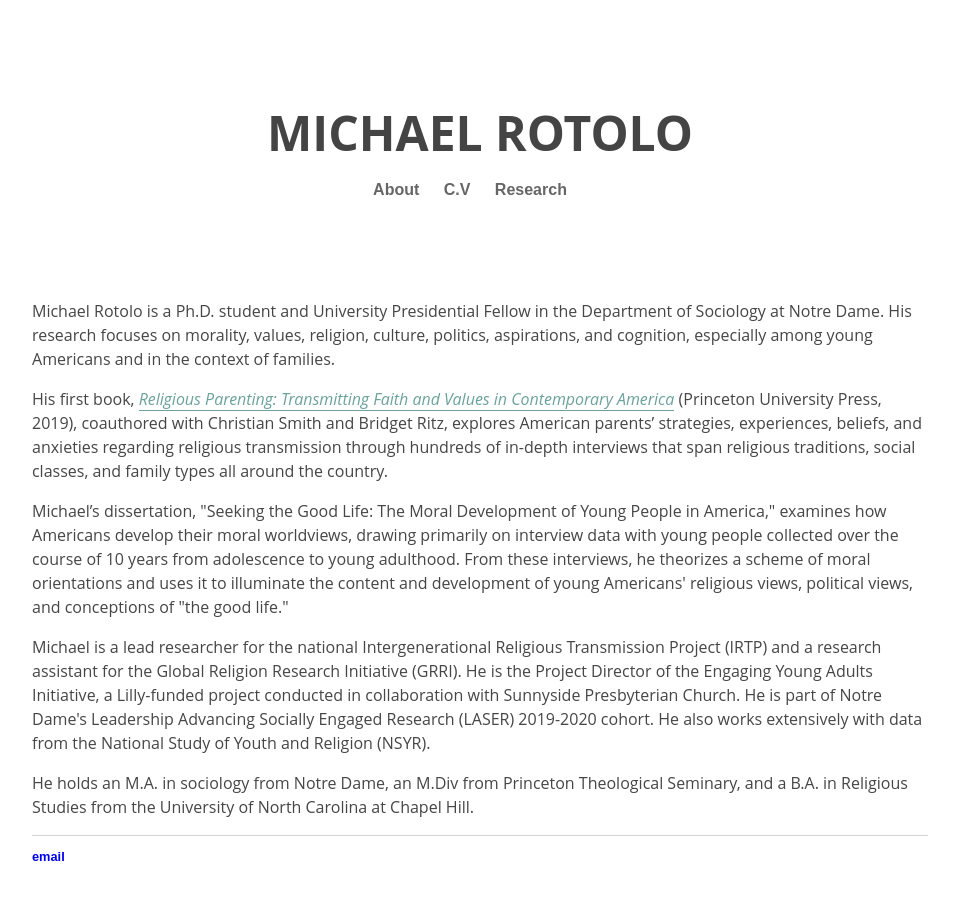
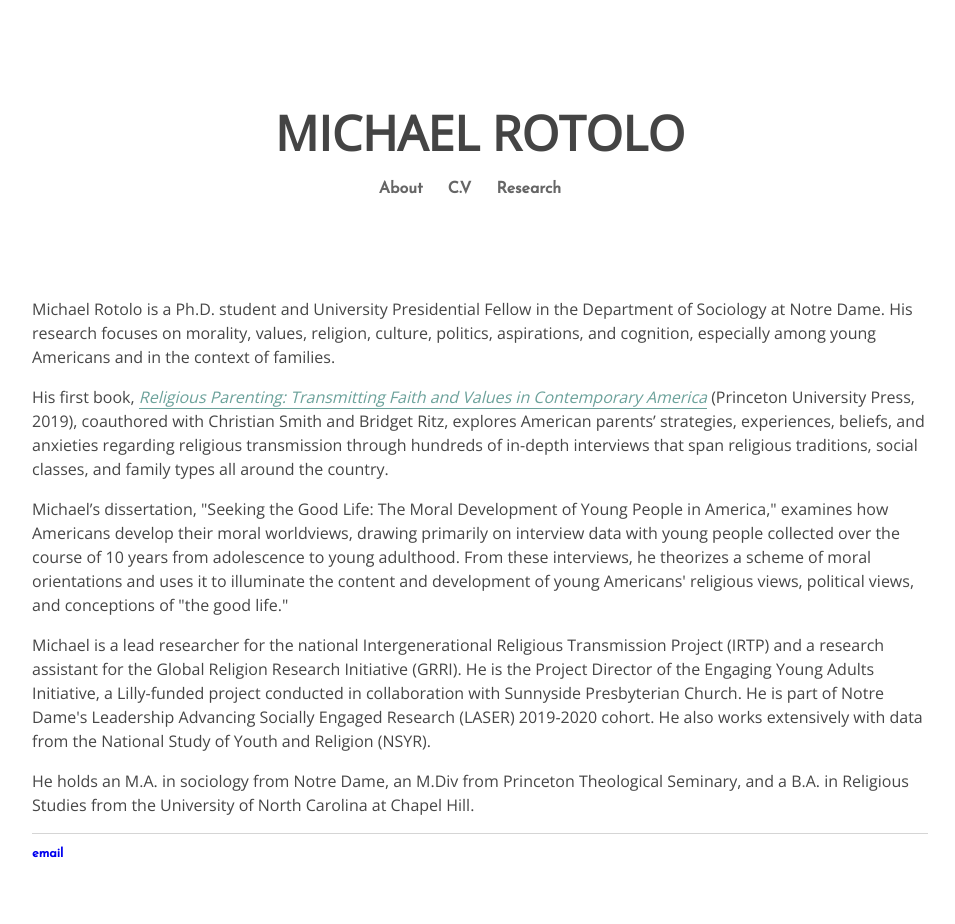
Before and after one commit to michaelrotolo/github.io, a Jekyll site: the page built from index.html, in a window 1280 px wide. Shown: the whole page, without its empty margins (160-1115 px from the left). Built offline with Jekyll 4.4.1, drawn with Linux system fonts in a browser that asks for light colours.

Commit message:
Update default.html

```diff
--- a/_layouts/default.html
+++ b/_layouts/default.html
@@ -3,7 +3,8 @@
 		<head>
 			<title>{{ page.title }}</title>
 			<link rel="stylesheet" type="text/css" href="/css/main.css">
-			<link href="https://fonts.googleapis.com/css?family=Old+Standard+TT:400i|Rubik" rel="stylesheet">
+			<link href="https://fonts.googleapis.com/css?family=Open+Sans&display=swap" rel="stylesheet">
+<link href="https://fonts.googleapis.com/css?family=Josefin+Sans&display=swap" rel="stylesheet">
 		</head>
 		<body>
 			<nav>
```
